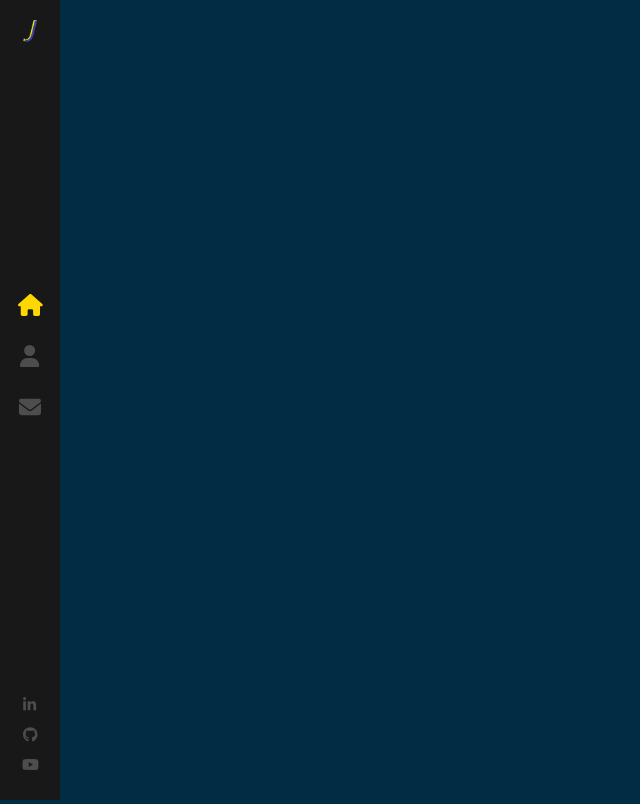
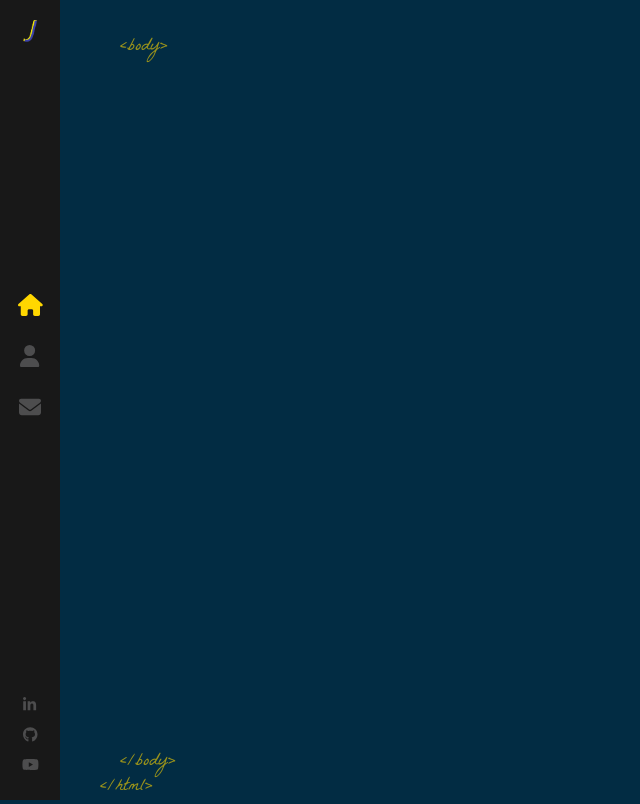
Before and after one commit to Mkhsx64/react-portfolio, a React (Create React App) app: page / in a window 1280 px wide. Shown: the whole page, without its empty margins (0-640 px from the left). Built offline with nearby package versions, Linux system fonts and the light colour scheme.

Commit message:
Finishing scss styling on Sidebar component and created Home component, linked to app.js

```diff
--- a/src/App.js
+++ b/src/App.js
@@ -1,6 +1,7 @@
 import './App.scss';
 import { Routes, Route } from 'react-router-dom';
 import Layout from './components/Layout';
+import Home from './components/Home';
 
 function App() {
   return (
--- /dev/null
+++ b/src/components/Home/index.js
@@ -0,0 +1,5 @@
+import './index.scss'
+
+const Home = () => ('Hello')
+
+export default Home
--- a/src/components/Layout/index.js
+++ b/src/components/Layout/index.js
@@ -1,8 +1,28 @@
 import './index.scss';
 import Sidebar from '../Sidebar';
+import { Outlet } from 'react-router-dom';
 
 const Layout = () => {
-    return (<><Sidebar /></>)
+    return (
+        <div className="App">
+            <Sidebar />
+                <div className='page'>
+                    <span className='tags top-tags'>
+                        &lt;body&gt;
+                    </span>
+
+                    <Outlet />
+
+                    <span className='tags bottom-tags'>
+                    &lt;/body&gt;
+                    <br />
+                    <span className='bottom-tag-html'>
+                    &lt;/html&gt;
+                    </span>
+                    </span>
+                </div>
+        </div>
+    )
 }
 
 export default Layout;
--- a/src/components/Layout/index.scss
+++ b/src/components/Layout/index.scss
@@ -0,0 +1,24 @@
+.page {
+    width: 100%;
+    height: 100%;
+    position: absolute;
+}
+
+.top-tags {
+    bottom: auto;
+    top: 35px;
+}
+
+.tags {
+    color: #ffd700;
+    opacity: 0.6;
+    position: absolute;
+    bottom: 0;
+    left: 120px;
+    font-size: 18px;
+    font-family: 'La Belle Aurore';
+}
+
+.bottom-tag-html {
+    margin-left: -20px;
+}
--- a/src/index.css
+++ b/src/index.css
@@ -5,7 +5,7 @@
 
 body {
   margin: 0;
-  font-family: 300 11px/1.4 'Helvetica Neue', 'sans-serif';
+  font: 300 11px/1.4 'Helvetica Neue', 'sans-serif';
   color: #444;
   background: #022c43;
   overflow: hidden;
```
Also changed, not shown: src/components/Home/index.scss (added).
